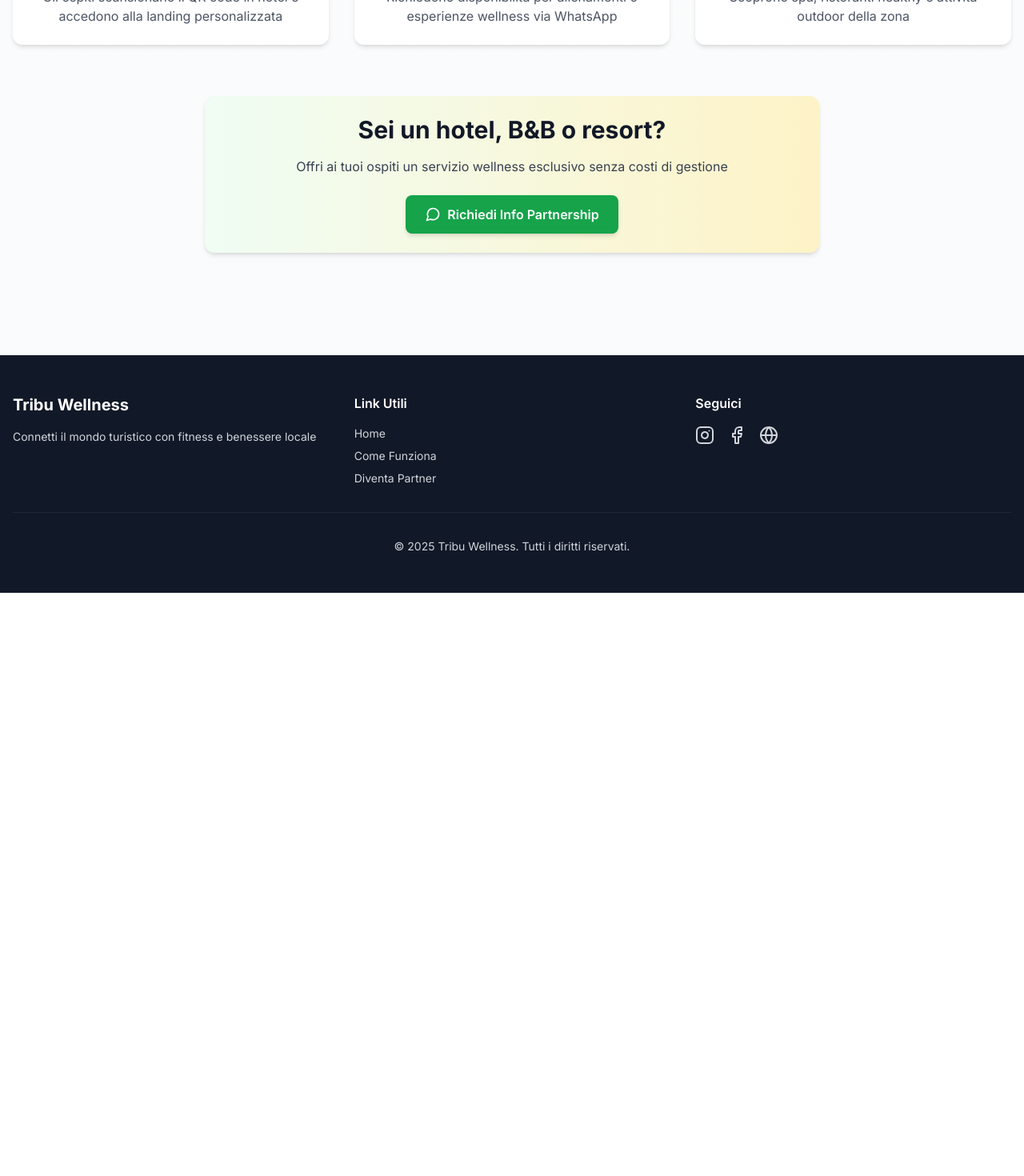
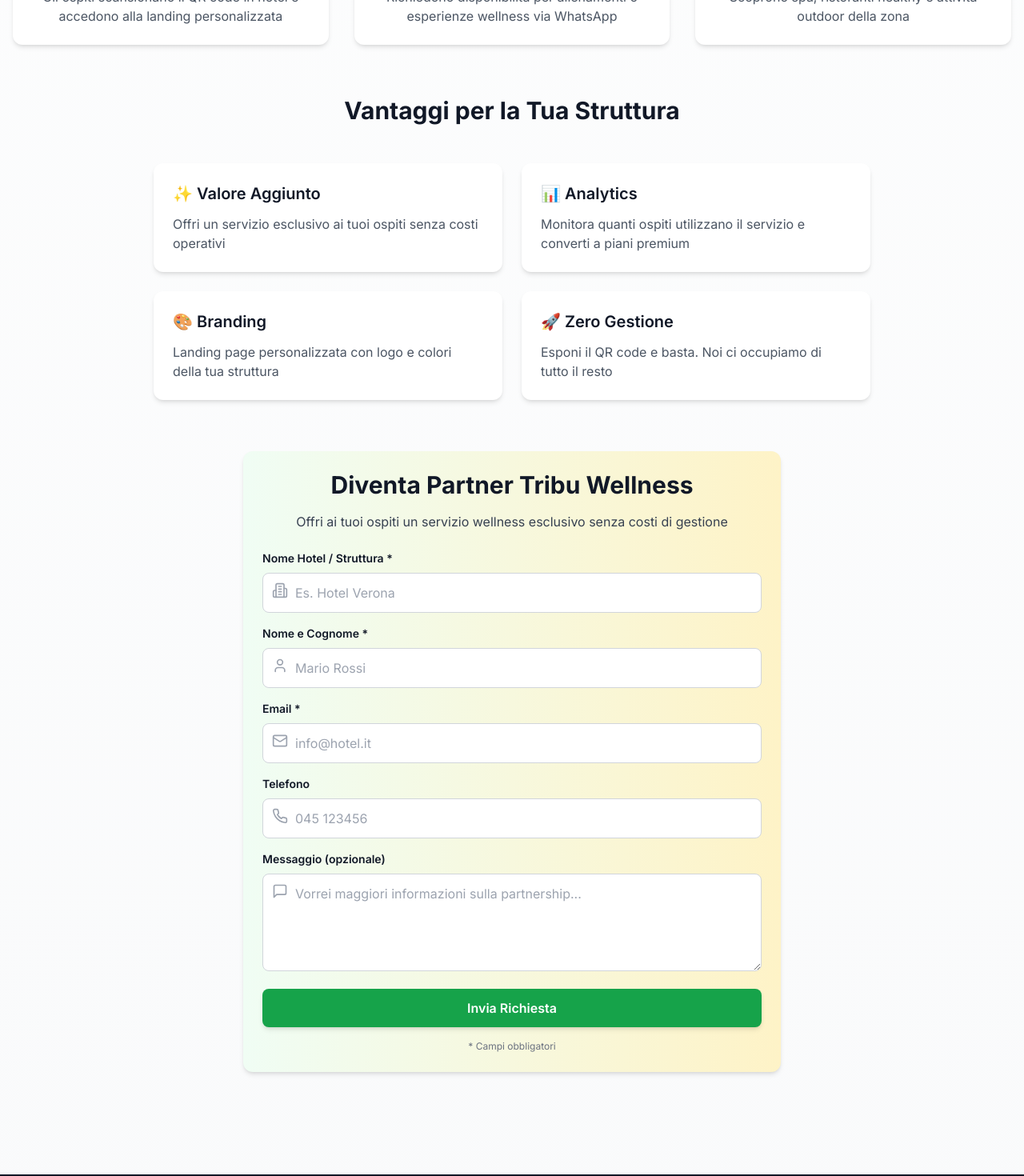
Before and after one commit to Padu76/tribuwellness, a Next.js app: page / in a window 1280 px wide. Shown: the part 2120-3590 px from the top of the page at 80% size. Before the commit the page ends 2861 px from the top, so only its background shows below. Built offline with nearby package versions, Linux system fonts and the light colour scheme; no server answers.

Commit message:
Aggiunto form partnership completo con validazione e conferma

```diff
--- a/src/app/page.tsx
+++ b/src/app/page.tsx
@@ -1,7 +1,6 @@
-import WhatsAppCTA from '@/components/WhatsAppCTA'
 import Footer from '@/components/Footer'
 import StudioSection from '@/components/StudioSection'
-import { WHATSAPP_MESSAGES } from '@/lib/constants'
+import PartnershipForm from '@/components/PartnershipForm'
 
 export default function HomePage() {
   return (
@@ -58,16 +57,40 @@
           </div>
         </section>
 
-        {/* CTA Partnership */}
-        <section id="partnership" className="card max-w-3xl mx-auto text-center bg-gradient-to-r from-primary-50 to-accent-50">
-          <h2 className="text-3xl font-bold mb-4">Sei un hotel, B&B o resort?</h2>
-          <p className="text-gray-700 mb-6">
-            Offri ai tuoi ospiti un servizio wellness esclusivo senza costi di gestione
-          </p>
-          <WhatsAppCTA
-            message={WHATSAPP_MESSAGES.requestInfo()}
-            label="Richiedi Info Partnership"
-          />
+        {/* Vantaggi Partnership */}
+        <section className="mb-16">
+          <h2 className="text-3xl font-bold text-center mb-12">Vantaggi per la Tua Struttura</h2>
+          <div className="grid md:grid-cols-2 gap-6 max-w-4xl mx-auto">
+            <div className="card">
+              <h3 className="text-xl font-semibold mb-3">✨ Valore Aggiunto</h3>
+              <p className="text-gray-600">
+                Offri un servizio esclusivo ai tuoi ospiti senza costi operativi
+              </p>
+            </div>
+            <div className="card">
+              <h3 className="text-xl font-semibold mb-3">📊 Analytics</h3>
+              <p className="text-gray-600">
+                Monitora quanti ospiti utilizzano il servizio e converti a piani premium
+              </p>
+            </div>
+            <div className="card">
+              <h3 className="text-xl font-semibold mb-3">🎨 Branding</h3>
+              <p className="text-gray-600">
+                Landing page personalizzata con logo e colori della tua struttura
+              </p>
+            </div>
+            <div className="card">
+              <h3 className="text-xl font-semibold mb-3">🚀 Zero Gestione</h3>
+              <p className="text-gray-600">
+                Esponi il QR code e basta. Noi ci occupiamo di tutto il resto
+              </p>
+            </div>
+          </div>
+        </section>
+
+        {/* Form Partnership */}
+        <section id="partnership">
+          <PartnershipForm />
         </section>
       </div>
 
--- /dev/null
+++ b/src/components/PartnershipForm.tsx
@@ -0,0 +1,206 @@
+'use client'
+
+import { useState } from 'react'
+import { Mail, Phone, Building2, User, MessageSquare, CheckCircle } from 'lucide-react'
+
+export default function PartnershipForm() {
+  const [formData, setFormData] = useState({
+    hotel_name: '',
+    contact_name: '',
+    email: '',
+    phone: '',
+    message: '',
+  })
+  const [loading, setLoading] = useState(false)
+  const [submitted, setSubmitted] = useState(false)
+  const [error, setError] = useState('')
+
+  const handleSubmit = async (e: React.FormEvent) => {
+    e.preventDefault()
+    setLoading(true)
+    setError('')
+
+    try {
+      const response = await fetch('/api/lead', {
+        method: 'POST',
+        headers: { 'Content-Type': 'application/json' },
+        body: JSON.stringify(formData),
+      })
+
+      const data = await response.json()
+
+      if (!response.ok) {
+        throw new Error(data.error || 'Errore durante l\'invio')
+      }
+
+      setSubmitted(true)
+      setFormData({
+        hotel_name: '',
+        contact_name: '',
+        email: '',
+        phone: '',
+        message: '',
+      })
+    } catch (err) {
+      setError(err instanceof Error ? err.message : 'Errore durante l\'invio')
+    } finally {
+      setLoading(false)
+    }
+  }
+
+  const handleChange = (e: React.ChangeEvent<HTMLInputElement | HTMLTextAreaElement>) => {
+    setFormData(prev => ({
+      ...prev,
+      [e.target.name]: e.target.value
+    }))
+  }
+
+  if (submitted) {
+    return (
+      <div className="card max-w-2xl mx-auto text-center bg-gradient-to-r from-primary-50 to-accent-50">
+        <CheckCircle className="w-16 h-16 text-primary-600 mx-auto mb-4" />
+        <h3 className="text-2xl font-bold mb-3">Richiesta Inviata!</h3>
+        <p className="text-gray-600 mb-6">
+          Grazie per il tuo interesse. Ti contatteremo a breve per discutere della partnership.
+        </p>
+        <button
+          onClick={() => setSubmitted(false)}
+          className="btn-secondary"
+        >
+          Invia Altra Richiesta
+        </button>
+      </div>
+    )
+  }
+
+  return (
+    <div className="card max-w-2xl mx-auto bg-gradient-to-r from-primary-50 to-accent-50">
+      <h2 className="text-3xl font-bold mb-4 text-center">
+        Diventa Partner Tribu Wellness
+      </h2>
+      <p className="text-gray-700 mb-6 text-center">
+        Offri ai tuoi ospiti un servizio wellness esclusivo senza costi di gestione
+      </p>
+
+      <form onSubmit={handleSubmit} className="space-y-4">
+        {/* Nome Hotel */}
+        <div>
+          <label htmlFor="hotel_name" className="block text-sm font-semibold mb-2">
+            Nome Hotel / Struttura *
+          </label>
+          <div className="relative">
+            <Building2 className="absolute left-3 top-3 text-gray-400" size={20} />
+            <input
+              type="text"
+              id="hotel_name"
+              name="hotel_name"
+              required
+              value={formData.hotel_name}
+              onChange={handleChange}
+              className="w-full pl-10 pr-4 py-3 border border-gray-300 rounded-lg focus:ring-2 focus:ring-primary-500 focus:border-transparent"
+              placeholder="Es. Hotel Verona"
+            />
+          </div>
+        </div>
+
+        {/* Nome Contatto */}
+        <div>
+          <label htmlFor="contact_name" className="block text-sm font-semibold mb-2">
+            Nome e Cognome *
+          </label>
+          <div className="relative">
+            <User className="absolute left-3 top-3 text-gray-400" size={20} />
+            <input
+              type="text"
+              id="contact_name"
+              name="contact_name"
+              required
+              value={formData.contact_name}
+              onChange={handleChange}
+              className="w-full pl-10 pr-4 py-3 border border-gray-300 rounded-lg focus:ring-2 focus:ring-primary-500 focus:border-transparent"
+              placeholder="Mario Rossi"
+            />
+          </div>
+        </div>
+
+        {/* Email */}
+        <div>
+          <label htmlFor="email" className="block text-sm font-semibold mb-2">
+            Email *
+          </label>
+          <div className="relative">
+            <Mail className="absolute left-3 top-3 text-gray-400" size={20} />
+            <input
+              type="email"
+              id="email"
+              name="email"
+              required
+              value={formData.email}
+              onChange={handleChange}
+              className="w-full pl-10 pr-4 py-3 border border-gray-300 rounded-lg focus:ring-2 focus:ring-primary-500 focus:border-transparent"
+              placeholder="info@hotel.it"
+            />
+          </div>
+        </div>
+
+        {/* Telefono */}
+        <div>
+          <label htmlFor="phone" className="block text-sm font-semibold mb-2">
+            Telefono
+          </label>
+          <div className="relative">
+            <Phone className="absolute left-3 top-3 text-gray-400" size={20} />
+            <input
+              type="tel"
+              id="phone"
+              name="phone"
+              value={formData.phone}
+              onChange={handleChange}
+              className="w-full pl-10 pr-4 py-3 border border-gray-300 rounded-lg focus:ring-2 focus:ring-primary-500 focus:border-transparent"
+              placeholder="045 123456"
+            />
+          </div>
+        </div>
+
+        {/* Messaggio */}
+        <div>
+          <label htmlFor="message" className="block text-sm font-semibold mb-2">
+            Messaggio (opzionale)
+          </label>
+          <div className="relative">
+            <MessageSquare className="absolute left-3 top-3 text-gray-400" size={20} />
+            <textarea
+              id="message"
+              name="message"
+              rows={4}
+              value={formData.message}
+              onChange={handleChange}
+              className="w-full pl-10 pr-4 py-3 border border-gray-300 rounded-lg focus:ring-2 focus:ring-primary-500 focus:border-transparent"
+              placeholder="Vorrei maggiori informazioni sulla partnership..."
+            />
+          </div>
+        </div>
+
+        {/* Error */}
+        {error && (
+          <div className="bg-red-50 border border-red-200 text-red-700 px-4 py-3 rounded-lg">
+            {error}
+          </div>
+        )}
+
+        {/* Submit */}
+        <button
+          type="submit"
+          disabled={loading}
+          className="btn-primary w-full justify-center disabled:opacity-50 disabled:cursor-not-allowed"
+        >
+          {loading ? 'Invio in corso...' : 'Invia Richiesta'}
+        </button>
+
+        <p className="text-xs text-gray-500 text-center">
+          * Campi obbligatori
+        </p>
+      </form>
+    </div>
+  )
+}
```
